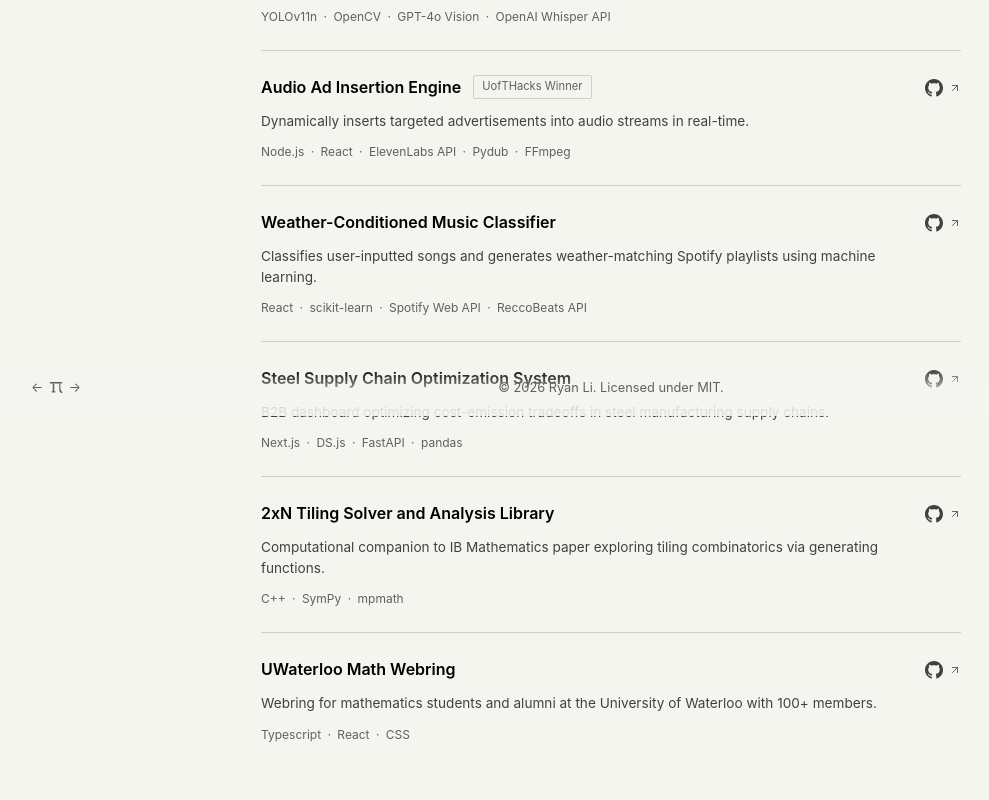
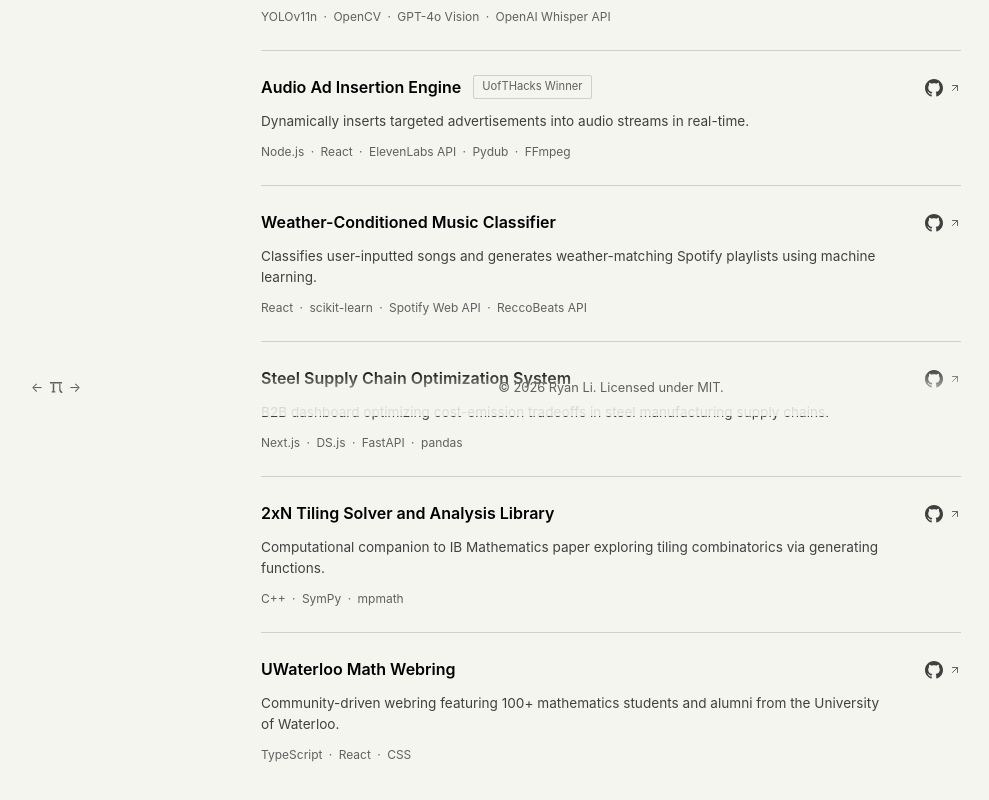
Before and after one commit to rli8145/rli-personal-website, a React (Vite) app: page /projects in a window 1280 px wide. Shown: the part 384-1184 px from the top of the page, without its empty margins (29-1018 px from the left). Built offline with nearby package versions, Linux system fonts and the light colour scheme.

Commit message:
minor project edits

```diff
--- a/src/components/Projects.jsx
+++ b/src/components/Projects.jsx
@@ -48,8 +48,8 @@
     {
       id: 7,
       title: 'UWaterloo Math Webring',
-      description: 'Webring for mathematics students and alumni at the University of Waterloo with 100+ members.',
-      technologies: ['Typescript', 'React', 'CSS'],
+      description: 'Community-driven webring featuring 100+ mathematics students and alumni from the University of Waterloo.',
+      technologies: ['TypeScript', 'React', 'CSS'],
       github: 'https://github.com/JummyJoeJackson/math-webring'
     }
   ]
```
